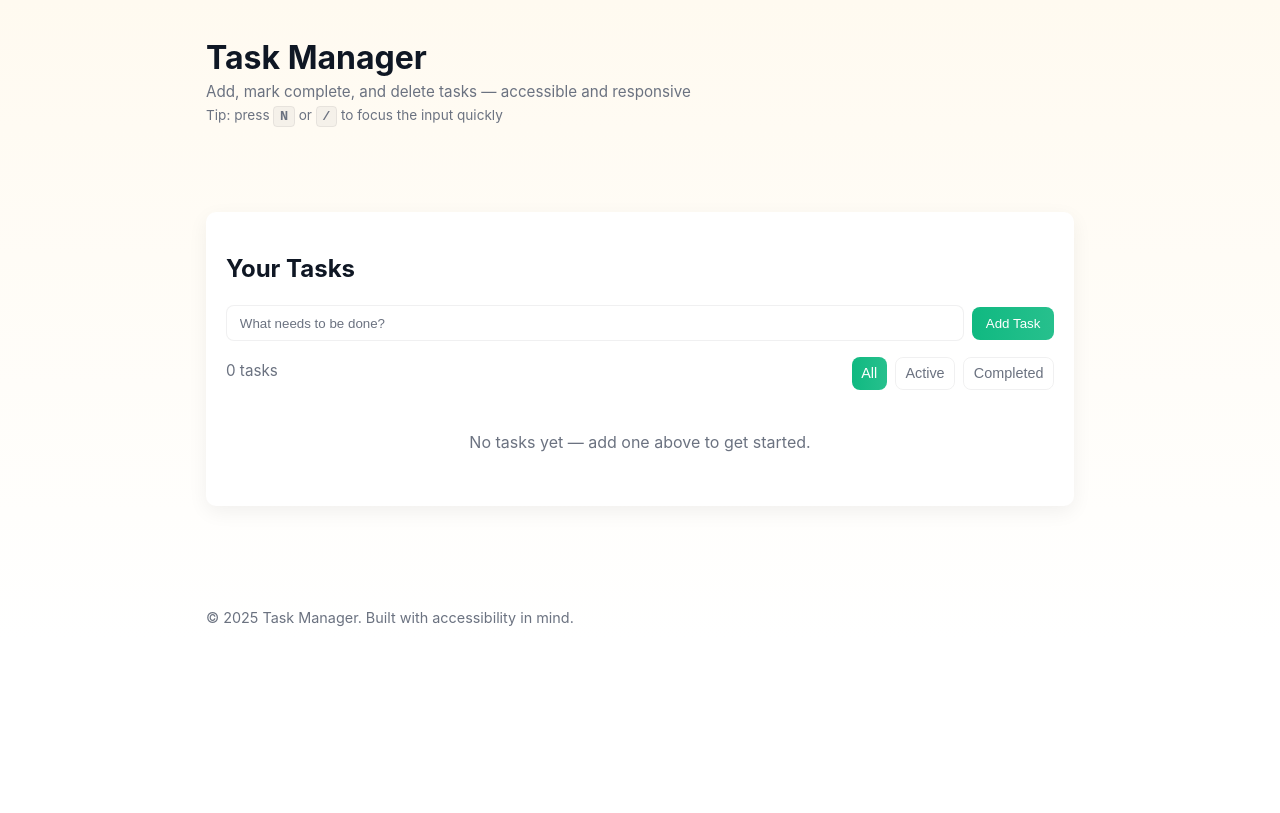
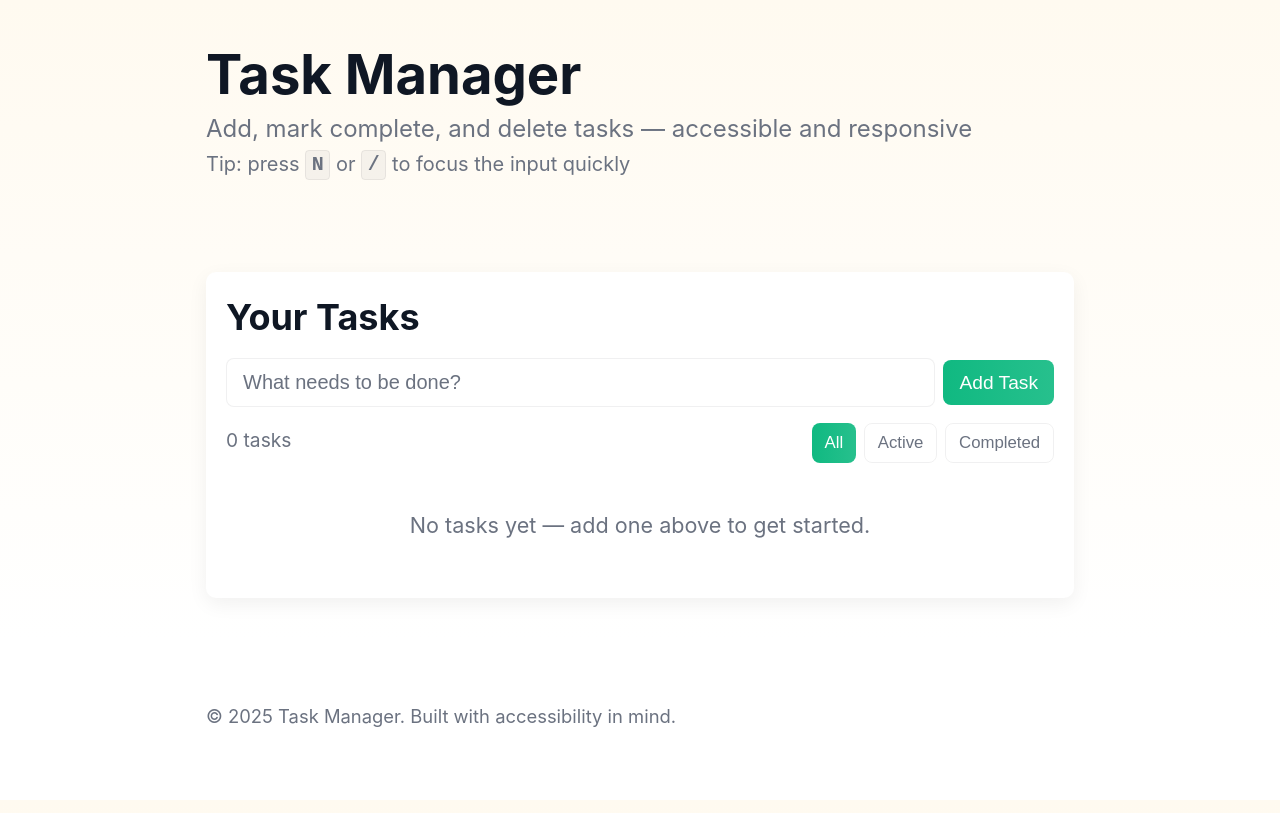
Before and after one commit to oscarguindzberg/copilot-playground-sample1, a website: page index.html in a window 1280 px wide. Drawn offline with Linux system fonts and the light colour scheme.

Commit message:
feat: Update font sizes and padding for improved readability

```diff
--- a/styles.css
+++ b/styles.css
@@ -20,23 +20,26 @@ body{
   color: var(--text);
   background: linear-gradient(180deg,var(--bg), #ffffff 80%);
   line-height:1.4;
+  font-size: 1.35rem;
 }
 
 .container{max-width:900px;margin:0 auto;padding:1rem}
 
 .site-header{padding:1.25rem 0}
-.app-title{margin:0;font-size:1.6rem}
-.app-tag{margin:0;color:var(--muted);font-size:0.95rem}
-.app-hint{color:var(--muted);margin-top:0.25rem;font-size:0.85rem}
+.app-title{margin:0;font-size:3rem}
+.app-tag{margin:0;color:var(--muted);font-size:1.5rem}
+.app-hint{color:var(--muted);margin-top:0.25rem;font-size:1.25rem}
 .app-hint kbd{background:rgba(2,6,23,0.04);border:1px solid rgba(2,6,23,0.06);padding:0.15rem 0.35rem;border-radius:4px;color:inherit;font-weight:600}
+
+h2{font-size:2.25rem;margin:0 0 1rem}
 
 .todo-section{margin-top:1.25rem;background:var(--card);border-radius:var(--radius);padding:1rem;box-shadow:0 6px 20px rgba(2,6,23,0.06)}
 
 .task-form{display:flex;gap:0.5rem;align-items:center;flex-wrap:wrap}
-.task-input{flex:1 1 220px;padding:0.6rem 0.8rem;border-radius:8px;border:1px solid rgba(2,6,23,0.06);background:var(--card);color:var(--text);outline:2px solid transparent}
+.task-input{flex:1 1 220px;padding:0.75rem 1rem;border-radius:8px;border:1px solid rgba(2,6,23,0.06);background:var(--card);color:var(--text);outline:2px solid transparent;font-size:1.25rem}
 .task-input::placeholder{color:var(--muted)}
 .task-input:focus{outline-color:var(--accent);box-shadow:0 0 0 3px rgba(245,158,11,0.12)}
-.btn{display:inline-flex;align-items:center;gap:0.6rem;padding:0.55rem 0.85rem;border-radius:8px;border:1px solid rgba(2,6,23,0.06);background:transparent;color:var(--text);cursor:pointer}
+.btn{display:inline-flex;align-items:center;gap:0.6rem;padding:0.7rem 1rem;border-radius:8px;border:1px solid rgba(2,6,23,0.06);background:transparent;color:var(--text);cursor:pointer;font-size:1.2rem}
 .btn.primary{background:linear-gradient(90deg,var(--accent),var(--accent-2));color:white;border:none}
 .btn.secondary{background:transparent;border:1px solid rgba(2,6,23,0.05);color:var(--muted)}
 .btn:focus{outline:3px solid rgba(245,158,11,0.18)}
@@ -44,24 +47,24 @@ body{
 .task-list-wrapper{margin-top:1rem}
 .task-controls{display:flex;align-items:center;justify-content:space-between;gap:1rem;margin-bottom:0.6rem}
 .task-filters{display:flex;gap:0.5rem}
-.filter-btn{padding:0.45rem 0.6rem;font-size:0.9rem;border-radius:8px;border:1px solid rgba(2,6,23,0.06);background:transparent;color:var(--muted);cursor:pointer}
+.filter-btn{padding:0.55rem 0.8rem;font-size:1.05rem;border-radius:8px;border:1px solid rgba(2,6,23,0.06);background:transparent;color:var(--muted);cursor:pointer}
 .filter-btn[aria-pressed="true"]{background:linear-gradient(90deg,var(--accent),var(--accent-2));border:none;color:white}
 .filter-btn:focus{outline:3px solid rgba(245,158,11,0.18)}
-.task-count{color:var(--muted);font-size:0.95rem;margin-bottom:0.35rem}
+.task-count{color:var(--muted);font-size:1.2rem;margin-bottom:0.35rem}
 .task-list{list-style:none;padding:0;margin:0;display:flex;flex-direction:column;gap:0.5rem}
 
 .task-item{display:flex;align-items:center;gap:0.75rem;background:linear-gradient(180deg, rgba(2,6,23,0.02), transparent);padding:0.6rem;border-radius:8px;border:1px solid rgba(2,6,23,0.04)}
 .task-left{display:flex;align-items:center;gap:0.75rem;flex:1}
 .task-checkbox{width:20px;height:20px;border-radius:4px;border:1px solid rgba(2,6,23,0.08);display:inline-flex;align-items:center;justify-content:center;cursor:pointer}
 .task-checkbox input{position:absolute;opacity:0;width:20px;height:20px}
-.task-label{font-size:1rem;color:inherit}
+.task-label{font-size:1.35rem;color:inherit}
 .task-label.completed{opacity:0.6;text-decoration:line-through;color:var(--muted)}
 .task-item.completed{border-color:rgba(245,158,11,0.12);background:linear-gradient(90deg, rgba(245,158,11,0.03), transparent)}
 
 .task-actions{display:flex;gap:0.35rem}
-.edit-btn{background:transparent;border:0;color:var(--accent);padding:0.45rem;border-radius:6px;cursor:pointer;font-weight:600}
+.edit-btn{background:transparent;border:0;color:var(--accent);padding:0.45rem;border-radius:6px;cursor:pointer;font-weight:600;font-size:1.1rem}
 .edit-btn:focus{outline:3px solid rgba(245,158,11,0.18)}
-.delete-btn{background:transparent;border:0;color:var(--danger);padding:0.45rem;border-radius:6px;cursor:pointer;font-weight:600}
+.delete-btn{background:transparent;border:0;color:var(--danger);padding:0.45rem;border-radius:6px;cursor:pointer;font-weight:600;font-size:1.1rem}
 .delete-btn:focus{outline:3px solid rgba(239,68,68,0.18)}
 
 .empty-state{padding:1rem;text-align:center;color:var(--muted)}
@@ -71,7 +74,7 @@ body{
 /* Larger screens */
 @media (min-width:700px){
   .task-form{flex-wrap:nowrap}
-  .app-title{font-size:2rem}
+  .app-title{font-size:3.4rem}
   .todo-section{padding:1.25rem}
 }
 
@@ -94,4 +97,4 @@ button:focus, .task-input:focus, .task-label:focus{outline-offset:2px}
 .edit-input:focus{outline:3px solid rgba(245,158,11,0.18)}
 
 /* footer */
-.site-footer{margin-top:1.5rem;padding:2rem 0 3rem;color:var(--muted);font-size:0.9rem}
+.site-footer{margin-top:1.5rem;padding:2rem 0 3rem;color:var(--muted);font-size:1.15rem}
```
